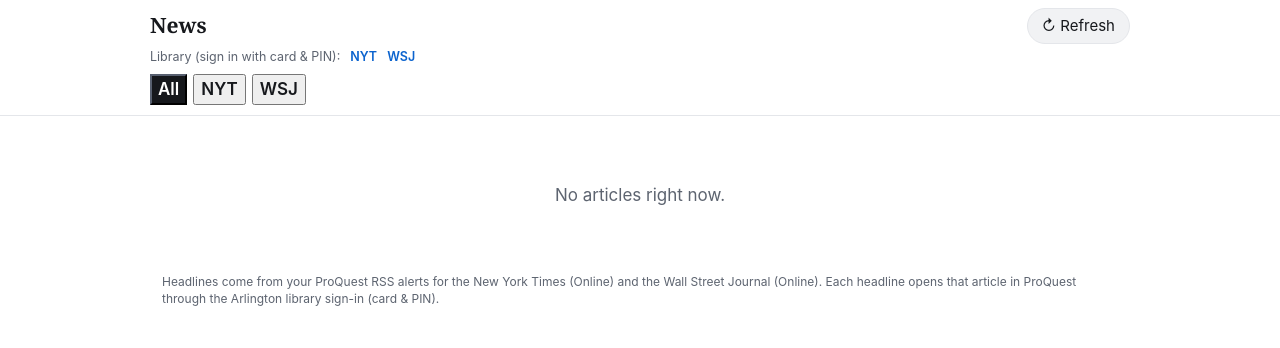
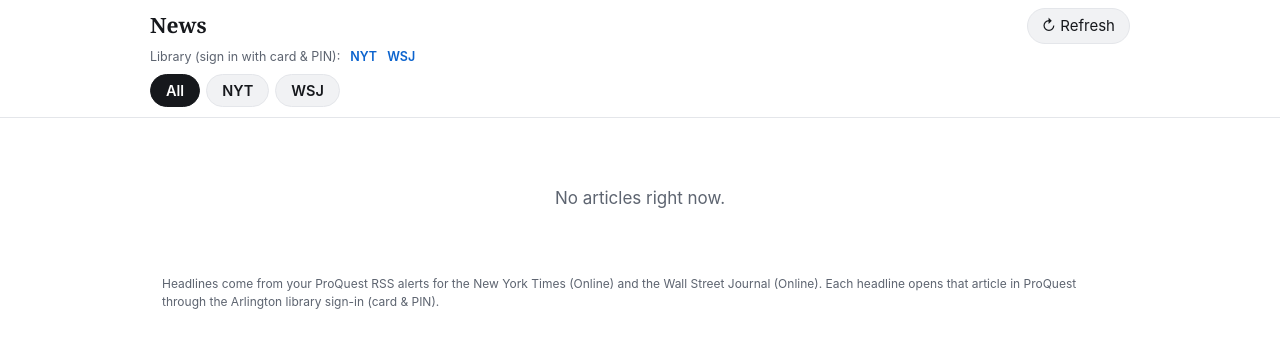
Before and after one commit to johnlichtenberg/news, a website: page docs/index.html in a window 1280 px wide. Drawn offline with Linux system fonts and the light colour scheme; no server answers.

Commit message:
Restore paper filter button styling

```diff
--- a/docs/style.css
+++ b/docs/style.css
@@ -25,7 +25,8 @@ h1 { font: 700 21px/1.2 Georgia, "Times New Roman", serif; margin: 0; }
 .library { font-size: 12.5px; color: var(--muted); padding: 4px 0 2px; display: flex; flex-wrap: wrap; gap: 4px 10px; align-items: baseline; }
 .library a { color: var(--accent); font-weight: 600; text-decoration: none; }
 .tabs { display: flex; gap: 6px; padding: 6px 0 10px; }
-.tabs button, .tabs button { font-weight: 600; }
+.tabs button { border: 1px solid var(--line); background: var(--chip); border-radius: 999px; padding: 5px 15px; font-size: 14.5px;
+  cursor: pointer; white-space: nowrap; min-height: 32px; font-weight: 600; }
 .tabs button[aria-pressed="true"] { background: var(--chip-on); color: var(--chip-on-fg); border-color: var(--chip-on); }
 main, .foot { max-width: var(--maxw); margin: 0 auto; padding: 0 max(12px, env(safe-area-inset-left)) 0 max(12px, env(safe-area-inset-right)); }
 .status { color: var(--muted); font-size: 12.5px; margin: 8px 0 0; min-height: 1em; }
```
